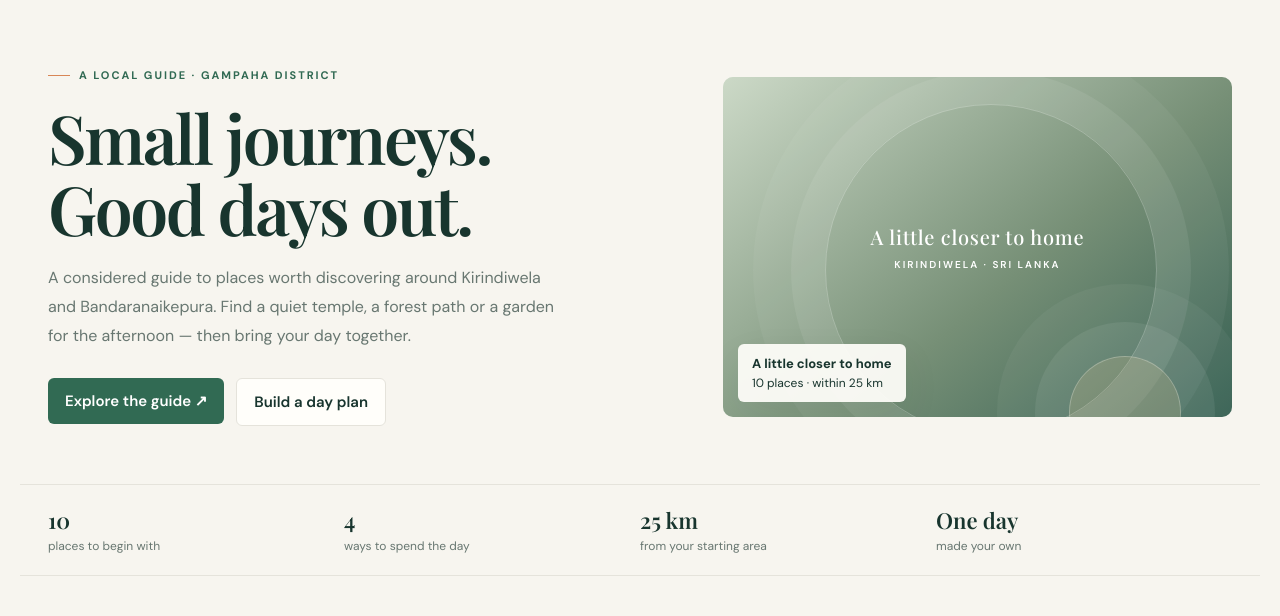
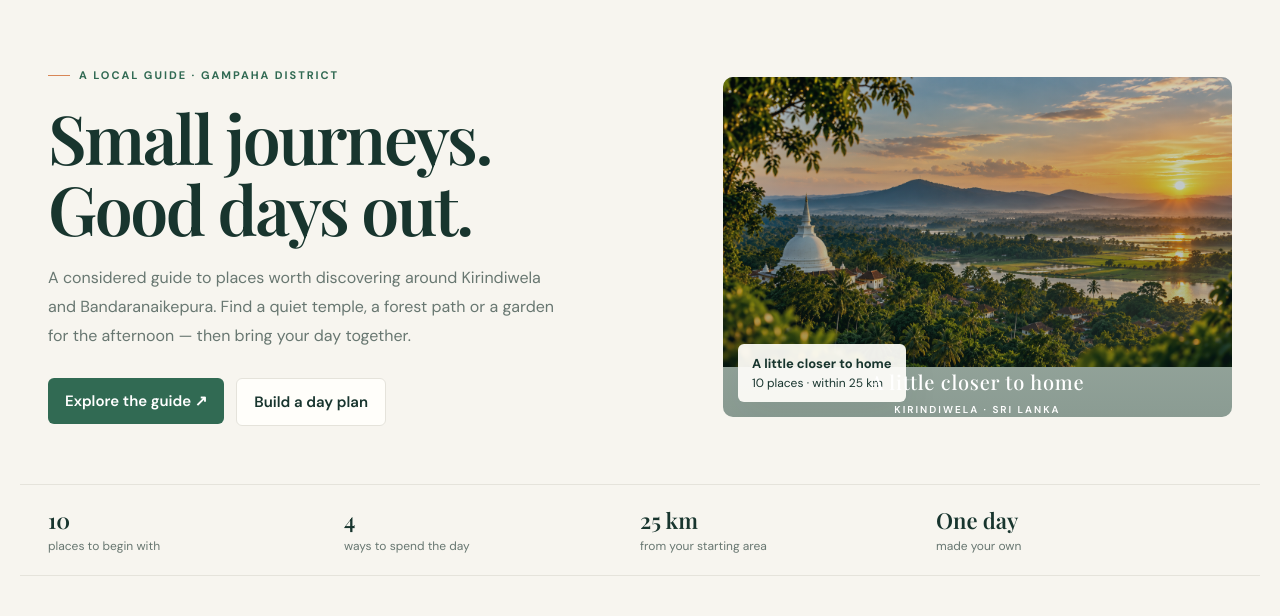
Before and after one commit to kilar111/Local-Tourist-Day-Visit-Planner-and-Information-System, a PHP site: page / in a window 1280 px wide. Shown: the part 74-690 px from the top of the page. Run offline with PHP 8.4, Linux system fonts and the light colour scheme; data comes from the database, SQL or seed files in the repository; data that the repository does not hold is empty.

Commit message:
Add sunset stupa hero image

```diff
--- a/index.html
+++ b/index.html
@@ -32,7 +32,9 @@
                             plan</button></a></div>
             </div>
             <div class="hero-image">
-                <div class="scenic-art" aria-label="Illustrated local landscape">
+                <div class="scenic-art">
+                    <img src="images/hero-stupa-sunset.png"
+                        alt="Sri Lankan stupa and countryside at sunset">
                     <div class="scenic-label">A little closer to home<small>Kirindiwela · Sri Lanka</small></div>
                 </div>
                 <div class="photo-note"><b>A little closer to home</b>10 places · within 25 km</div>
--- a/styles.css
+++ b/styles.css
@@ -1062,31 +1062,20 @@
             place-items: center;
             position: relative;
             overflow: hidden;
-            background: linear-gradient(140deg, #ccd9c7, #768f76 58%, #355f52);
             color: #fff
         }
 
-        .scenic-art:before,
         .scenic-art:after {
             content: '';
             position: absolute;
-            border: 1px solid #ffffff40;
-            width: 330px;
-            height: 330px;
-            border-radius: 50%;
-            left: 20%;
-            top: 8%;
-            box-shadow: 0 0 0 34px #ffffff12, 0 0 0 72px #ffffff0b
+            inset: 0;
+            background: linear-gradient(180deg, #102d2a2e, #102d2a66);
         }
 
-        .scenic-art:after {
-            width: 110px;
-            height: 110px;
-            left: auto;
-            right: 10%;
-            top: auto;
-            bottom: -15%;
-            background: #e5d7b04a
+        .scenic-art img {
+            width: 100%;
+            height: 100%;
+            object-fit: cover;
         }
 
         .scenic-label {
```
Also changed, not shown: images/hero-stupa-sunset.png (added).
